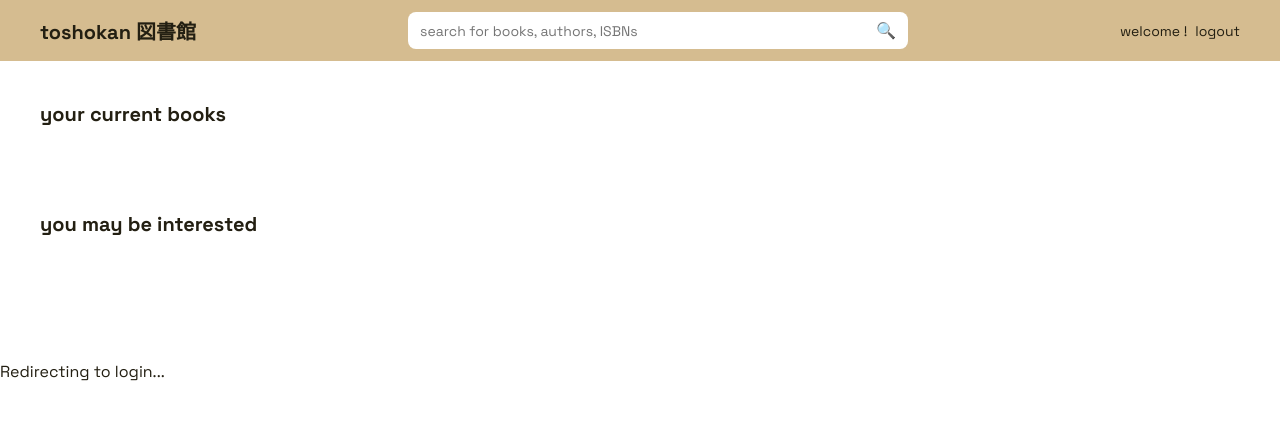
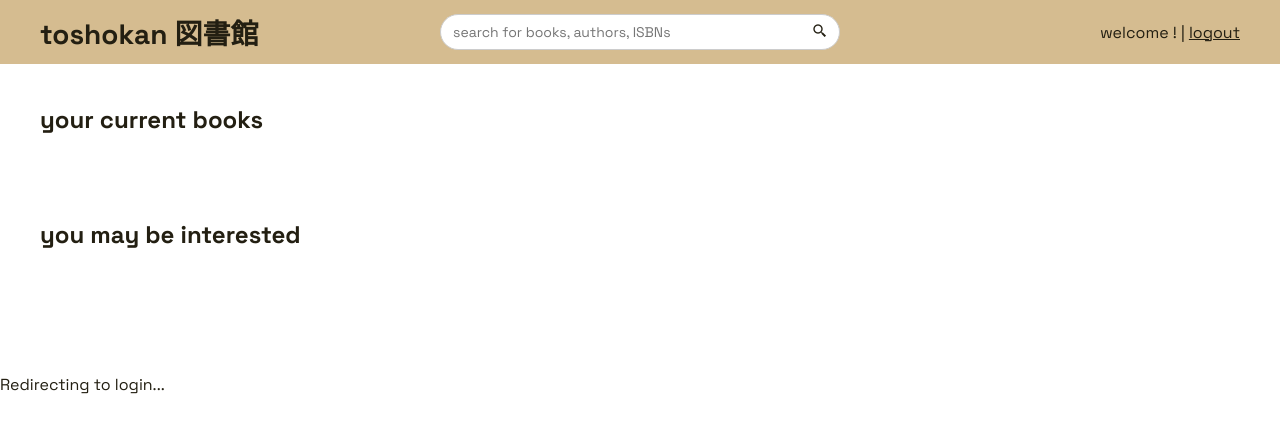
Before and after one commit to hhsoares/toshokan, a Flask app: page /dashboard in a window 1280 px wide. Shown: the top 433 px of the page. Run offline with Flask 3, Linux system fonts and the light colour scheme; the visitor is signed in with stand-in values (Sample User, id 1); data that the repository does not hold is empty; some libraries are stand-ins or nearby versions.

Commit message:
fixed user dashboard header

```diff
--- a/app/static/css/userDashboard.css
+++ b/app/static/css/userDashboard.css
@@ -1,3 +1,8 @@
+/* static/css/userDashboard.css */
+
+/* 1) Import Space Grotesk and reset */
+@import url('https://fonts.googleapis.com/css2?family=Space+Grotesk:wght@400;700&display=swap');
+
 * {
   margin: 0;
   padding: 0;
@@ -5,96 +10,104 @@
   font-family: 'Space Grotesk', Arial, Helvetica, sans-serif;
 }
 
+/* 2) Body defaults */
 body {
   background: #FFFFFF;
   color: #231F12;
 }
 
+/* 3) Header */
 header {
   background-color: #D5BC90;
   display: flex;
-  justify-content: space-between;
   align-items: center;
   padding: 12px 40px;
+  color: #231F12;
 }
 
+/* 3a) Logo */
 .logo {
-  font-weight: bold;
-  font-size: 20px;
+  flex: 1;
+  font-size: 28px;
+  font-weight: 700;
 }
 
+/* 3b) Centered pill-style search */
 .search-container {
-  flex: 1;
-  max-width: 500px;
-  margin: 0 40px;
-  display: flex;
+  position: relative;
+  flex: 2;
+  max-width: 400px;
 }
-
 .search-container input {
   width: 100%;
   padding: 8px 12px;
-  border: none;
-  border-radius: 8px 0 0 8px;
+  padding-right: 40px;       /* room for the icon */
+  border: 1px solid #ccc;
+  border-radius: 999px;      /* full pill shape */
   font-size: 14px;
   outline: none;
+  background: #fff;
 }
-
 .search-container button {
-  padding: 8px 12px;
+  position: absolute;
+  top: 50%;
+  right: 12px;
+  transform: translateY(-50%);
   border: none;
-  background-color: white;
+  background: none;
+  cursor: pointer;
   font-size: 16px;
-  border-radius: 0 8px 8px 0;
-  cursor: pointer;
-}
-
-.user-info {
-  font-size: 14px;
-}
-
-.user-info a {
-  margin-left: 8px;
-  text-decoration: none;
   color: #231F12;
 }
 
+/* 3c) User info on the right */
+.user-info {
+  flex: 1;
+  font-size: 16px;
+  text-align: right;
+}
+.user-info strong {
+  font-weight: 700;
+}
+.user-info a {
+  text-decoration: underline;
+  color: #231F12;
+}
 .user-info a:hover {
-  text-decoration: underline;
+  opacity: 0.8;
 }
 
+/* 4) Main content */
 main {
   padding: 40px;
 }
 
+/* 5) Sections */
 .section {
   margin-bottom: 60px;
 }
-
 .section h2 {
-  font-size: 20px;
+  font-size: 24px;
   margin-bottom: 24px;
 }
 
+/* 6) Book grid */
 .book-grid {
   display: grid;
   grid-template-columns: repeat(auto-fill, minmax(230px, 1fr));
   gap: 24px;
 }
-
 .book {
   text-align: center;
   cursor: pointer;
   transition: transform 0.3s ease;
 }
-
 .book:hover {
   transform: scale(1.03);
 }
-
 .book:hover .cover-placeholder {
   box-shadow: 0 12px 30px rgba(0, 0, 0, 0.35);
 }
-
 .cover-placeholder {
   width: 230px;
   height: 350px;
--- a/app/templates/user_dashboard.html
+++ b/app/templates/user_dashboard.html
@@ -6,21 +6,29 @@
   <title>User Dashboard</title>
   <link rel="stylesheet" href="{{ url_for('static', filename='css/userDashboard.css') }}" />
   <link href="https://fonts.googleapis.com/css2?family=Space+Grotesk:wght@400;500;700&display=swap" rel="stylesheet" />
+  <link href="https://unpkg.com/boxicons@2.1.4/css/boxicons.min.css" rel="stylesheet">
 </head>
 <body>
   <div id="app">
     <header>
       <div class="logo">toshokan 図書館</div>
+
       <div class="search-container">
-        <input type="text" v-model="searchQuery" placeholder="search for books, authors, ISBNs" @keyup.enter="goToSearch" />
-        <button @click="goToSearch">🔍</button>
+        <input
+          type="text"
+          v-model="searchQuery"
+          placeholder="search for books, authors, ISBNs"
+          @keyup.enter="goToSearch"
+        />
+        <button @click="goToSearch">
+          <i class="bx bx-search-alt-2" aria-label="search"></i>
+        </button>
       </div>
-      <div class="user-info" v-if="user">
-        <span>welcome <strong>[[ user.first_name ]]</strong>!</span>
+      <div v-if="user" class="user-info">
+        welcome <strong>[[ user.first_name ]]</strong>! |
         <a href="#" @click.prevent="logout">logout</a>
       </div>
     </header>
-
     <main v-if="user">
       <section class="section">
         <h2>your current books</h2>
```
Also changed, not shown: other parts of app/static/css/userDashboard.css (+17 -44 lines).
